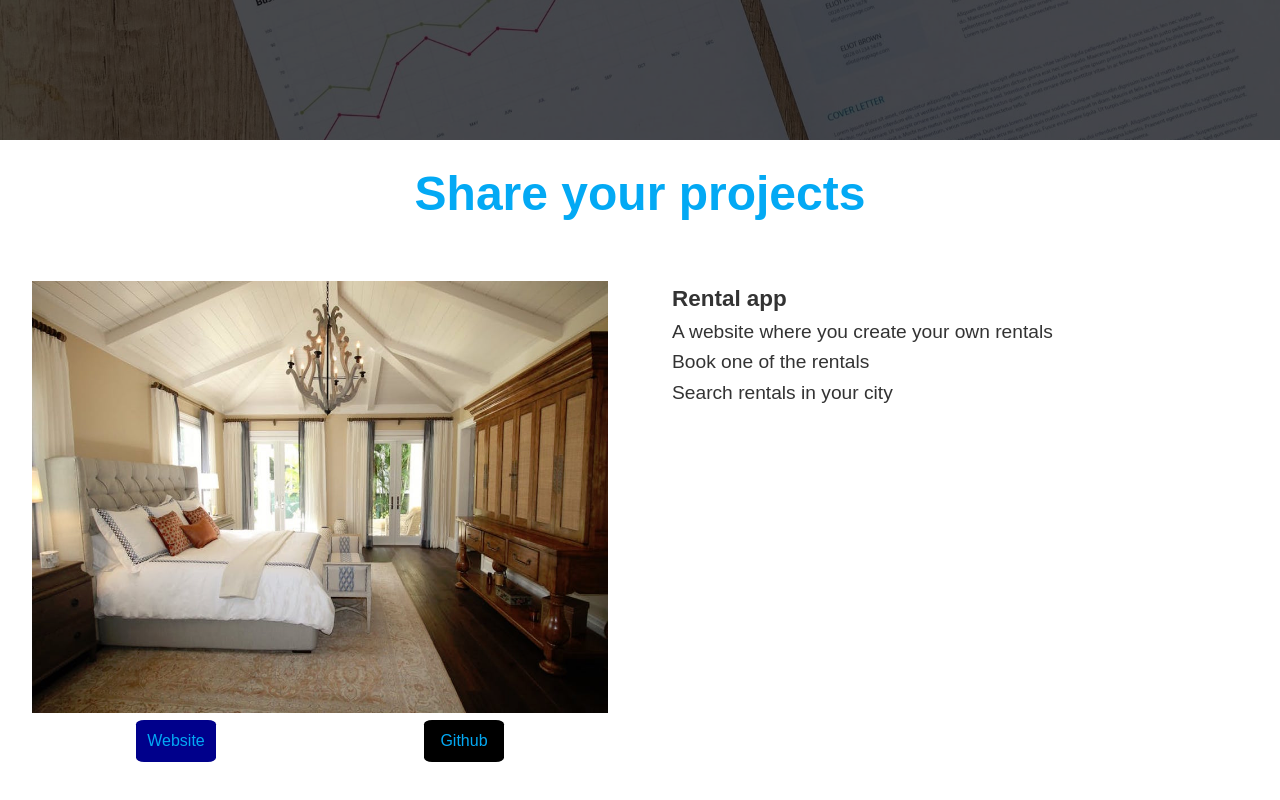
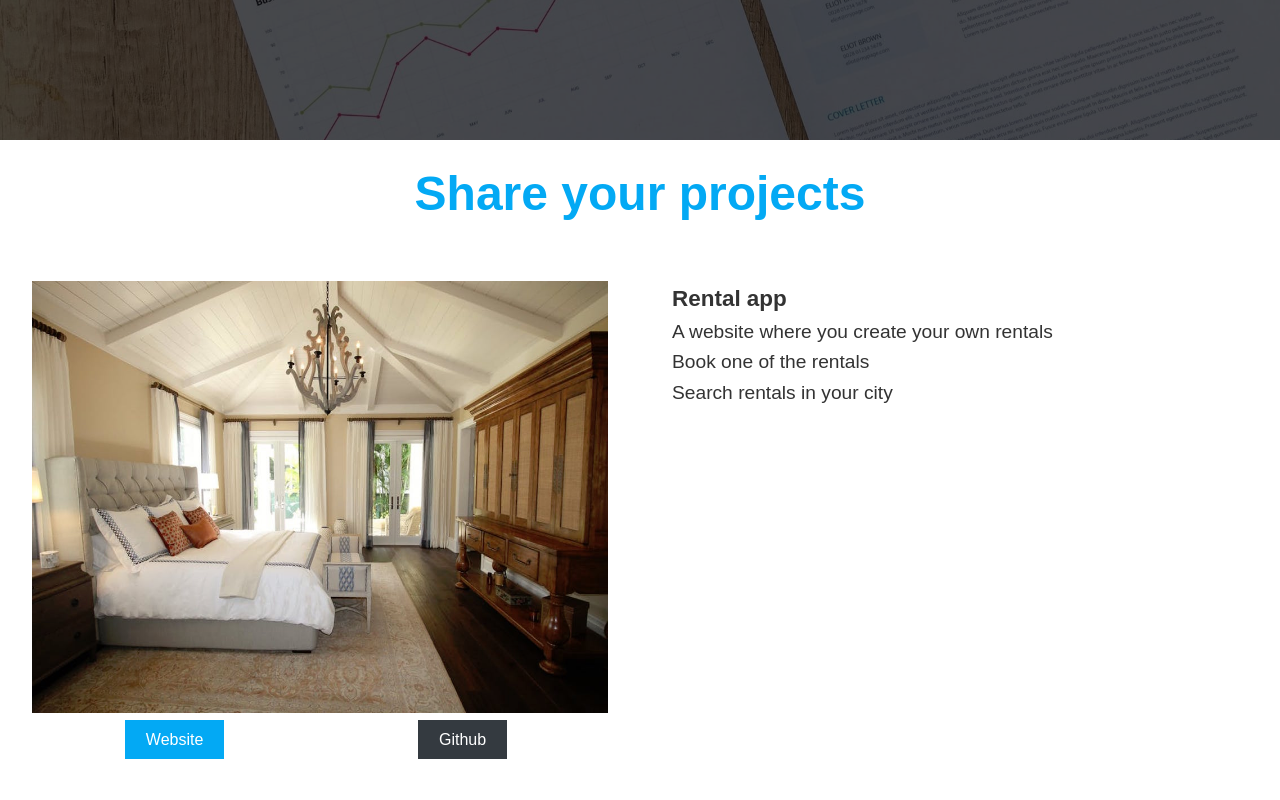
Before and after one commit to SelariuAlex/developers, a React (Create React App) app in the folder client/: page / in a window 1280 px wide. Shown: the part 660-1460 px from the top of the page. Built offline with nearby package versions, Linux system fonts and the light colour scheme; no server answers.

Commit message:
use btn class

```diff
--- a/client/src/components/layout/Landing/ProjectsLanding/ProjectsLanding.component.js
+++ b/client/src/components/layout/Landing/ProjectsLanding/ProjectsLanding.component.js
@@ -20,7 +20,7 @@ export const ProjectsLanding = () => {
           </div>
           <div className="project__buttons">
             <a
-              className="project__button project--website"
+              className="btn btn-primary"
               target="_blank"
               rel="noopener noreferrer"
               href="https://booking-rentals.herokuapp.com/rentals"
@@ -28,7 +28,7 @@ export const ProjectsLanding = () => {
               Website
             </a>
             <a
-              className="project__button project--github"
+              className="btn btn-dark"
               target="_blank"
               rel="noopener noreferrer"
               href="https://github.com/SelariuAlex/booking-rental"
--- a/client/src/components/layout/Landing/ProjectsLanding/ProjectsLanding.styles.css
+++ b/client/src/components/layout/Landing/ProjectsLanding/ProjectsLanding.styles.css
@@ -17,21 +17,6 @@
   display: flex;
   justify-content: space-around;
   margin-bottom: 2rem;
-}
-
-.project__button {
-  text-align: center;
-  width: 5rem;
-  padding: 0.5rem;
-  border-radius: 10%;
-}
-
-.project--website {
-  background: darkblue;
-}
-
-.project--github {
-  background: black;
 }
 
 .project__about {
```
